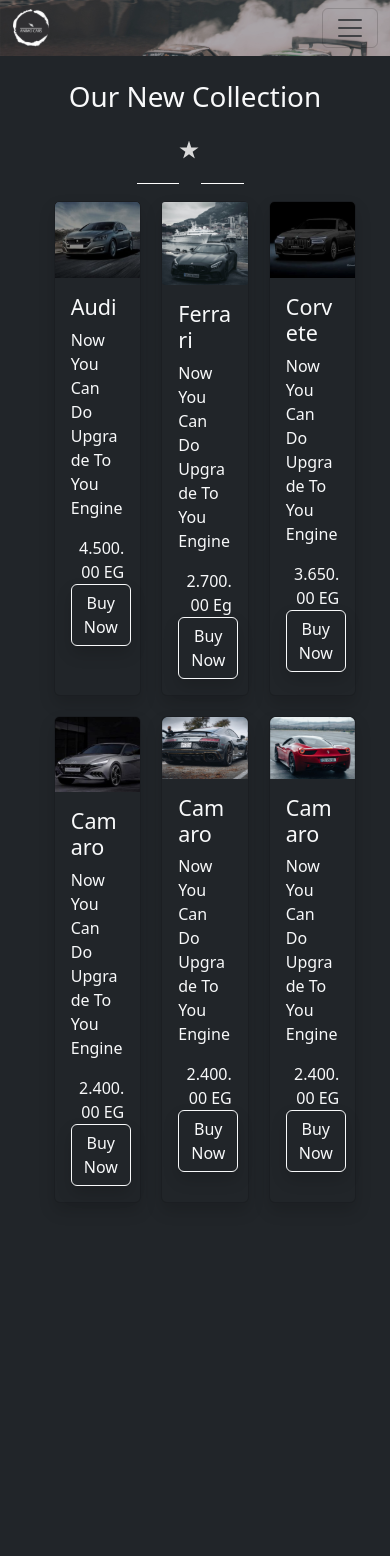
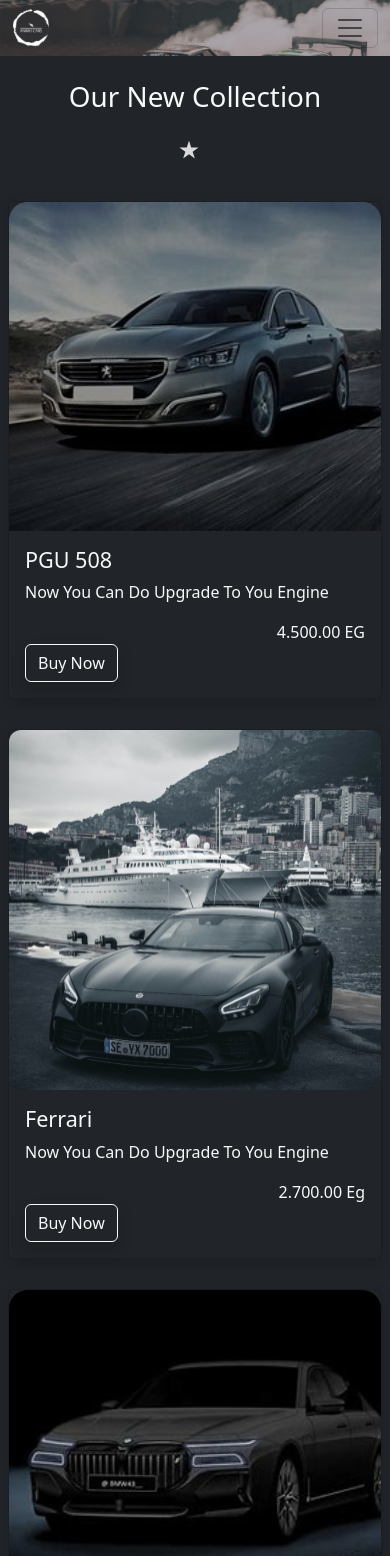
Before and after one commit to AL-Shimaa-Jamal/Amino-Cars, a Vue app in the folder templet1/: page /newcar in a window 390 px wide. Shown: the top 1556 px of the page. Built offline with nearby package versions, Linux system fonts and the light colour scheme.

Commit message:
make it responsive

```diff
--- a/templet1/src/views/NewCars.vue
+++ b/templet1/src/views/NewCars.vue
@@ -6,20 +6,22 @@
         <img src="/Star 3.svg" alt="star" />
       </span>
     </div>
-      <!-- new cars images  -->
-      <section class="d-flex justify-content-center align-items-center mt-5 p-2">
-        <!--  cars images -->
-        <div class=" d-flex flex-wrap container justify-content-center ">
+    <!-- new cars images -->
+    <section class="container mt-5 p-2">
+      <!-- cars images -->
+      <div class="card-grid">
         <!-- images cards -->
-          <div v-for="(card, i) in cars" :key="i" class="card shadow  w-25 bg-dark text-light  ">
-            <div class="card-image  ">
+        <div v-for="(card, i) in cars" :key="i" class="card shadow bg-dark text-light">
+          <div class="card-image">
             <img :src="card.image" alt="cars" />
           </div>
-            <div class="card-body ">
+          <div class="card-body">
             <h4>{{ card.title }}</h4>
             <p>{{ card.description }}</p>
             <div class="text-end">{{ card.price }}</div>
-              <div><button class="btn btn-dark text-light text-capitalize shadow btn-outline-light ">buy now</button></div>
+            <div>
+              <button class="btn btn-dark text-light text-capitalize shadow btn-outline-light">buy now</button>
+            </div>
           </div>
         </div>
       </div>
@@ -27,64 +29,76 @@
   </div>
 </template>
 
-
 <script>
 export default {
   data() {
     return {
       cars: [
         {
-            id:1,
+          id: 1,
           image: '/new (1).svg',
-            title: 'audi',
+          title: 'PGU 508',
           description: 'now you can do upgrade to you engine',
           price: '4.500.00 EG'
         },
         {
-            id:2,
+          id: 2,
           image: '/new (2).svg',
           title: 'Ferrari',
           description: 'now you can do upgrade to you engine',
           price: '2.700.00 eg'
         },
         {
-            id:3,
+          id: 3,
           image: '/new (3).svg',
-            title: 'Corvete',
+          title: 'BMW',
           description: 'now you can do upgrade to you engine',
           price: '3.650.00 EG'
         },
         {
-            id:4,
+          id: 4,
           image: "/new (4).svg",
-            title: 'camaro',
+          title: 'hyndai cn7',
           description: 'now you can do upgrade to you engine',
           price: '2.400.00 EG'
         },
         {
-            id:5,
+          id: 5,
           image: "/car1.svg",
+          title: 'audi',
+          description: 'now you can do upgrade to you engine',
+          price: '2.600.00 EG'
+        },
+        {
+          id: 6,
+          image: '/car2.svg',
+          title: 'ferrari',
+          description: 'now you can do upgrade to you engine',
+          price: '3.600.00 EG'
+        },
+        {
+          id: 7,
+          image: '/car3.svg',
+          title: 'corvete',
+          description: 'now you can do upgrade to you engine',
+          price: '2.670.00 EG'
+        },
+        {
+          id: 8,
+          image: '/car4.svg',
           title: 'camaro',
           description: 'now you can do upgrade to you engine',
-            price: '2.400.00 EG'
-          },
-          {
-            id:6,
-            image: '/car2.svg',
-            title: 'camaro',
-            description: 'now you can do upgrade to you engine',
-            price: '2.400.00 EG'
+          price: '4.460.00 EG'
         },
       ]
     }
-    },
-    methods: {}
+  }
 }
 </script>
 
 <style scoped>
 .main {
-    height: 200vh;
+  height: 100%;
   text-transform: capitalize;
 }
 
@@ -112,27 +126,34 @@
   top: 8%;
   right: 37.9%;
 }
+
+.card-grid {
+  display: grid;
+  grid-template-columns: repeat(auto-fit, minmax(250px, 1fr));
+  gap: 30px;
+  justify-content: center;
+  align-items: center;
+}
+
 .card {
-
-    margin: 0 0 20px 20px;
   transition: all 0.4s linear;
 }
-  .card-image{
-    width:100%;
 
+.card-image img {
+  width: 100%;
+  height: auto;
 }
-  .card-image img{
-width: 100%;
-  }
+
 .card:hover {
   cursor: pointer;
   box-shadow: 2px 2px 10px rgb(170, 170, 170) !important;
-    margin: 2%;
   border: 1px solid gray;
 }
-  .btn:hover{
-color:black !important;
+
+.btn:hover {
+  color: black !important;
 }
+
 @media screen and (max-width: 1000px) {
   h1::after {
     top: 7.4%;
@@ -155,8 +176,5 @@
     top: 7.5%;
     right: 37.5%;
   }
-    .card:hover {
-    margin: 0;
-  }
 }
 </style>
```
Lines whose indentation alone changed are shown as unchanged.
